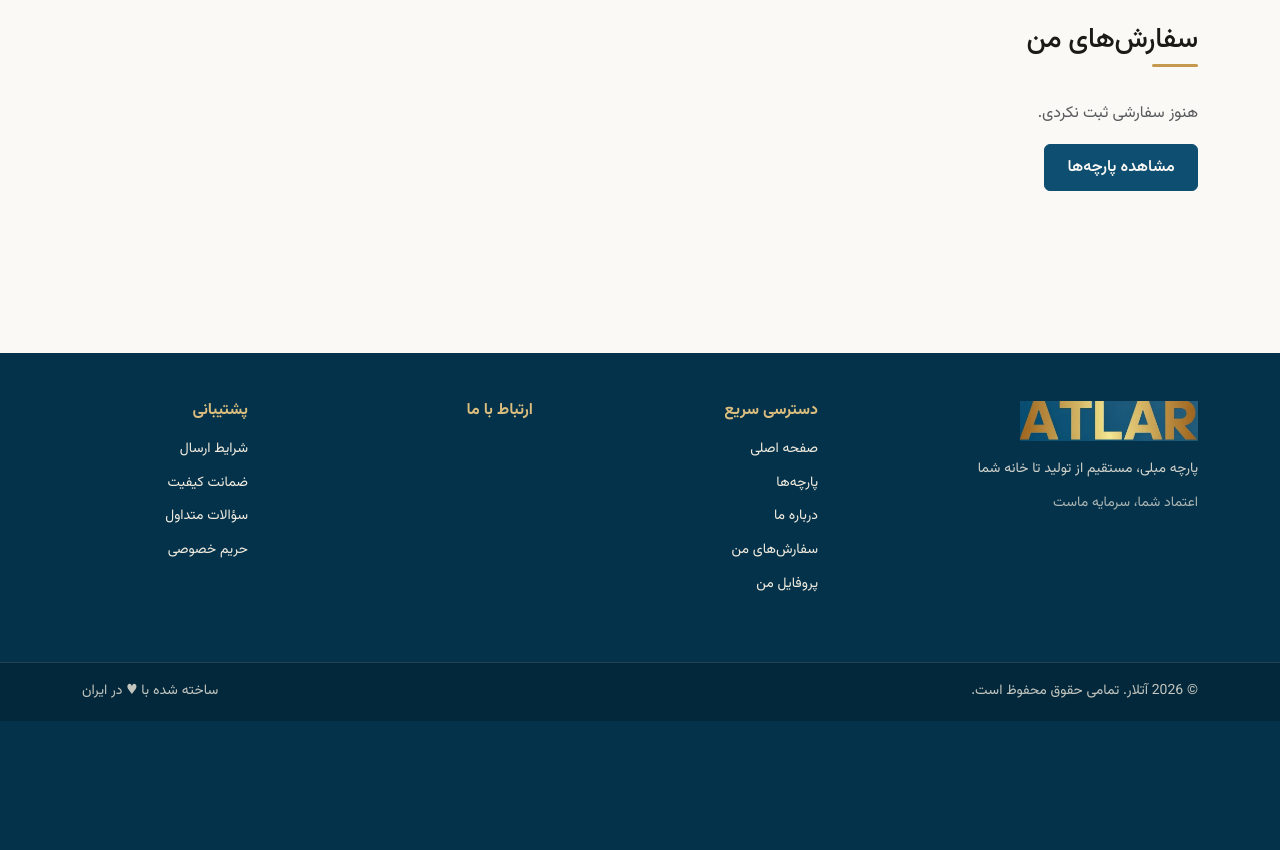
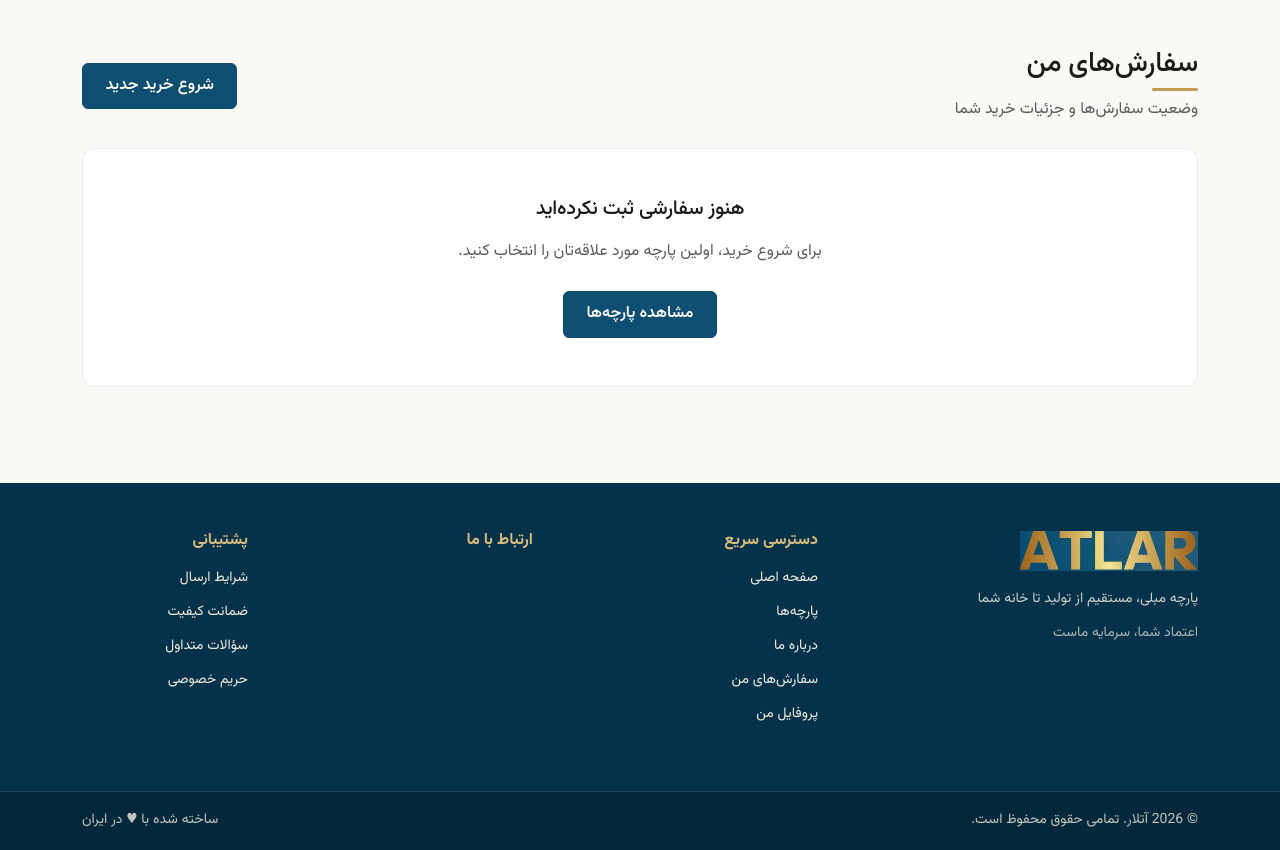
Before and after one commit to mmalizadgan/atlar, a Django app: page /orders/history/ in a window 1280 px wide. Shown: the part 79-929 px from the top of the page. Before the commit the page ends 800 px from the top, so only its background shows below. Run offline with Django 5.2, Linux system fonts and the light colour scheme; the visitor is signed in with stand-in values (Sample User, id 1); data comes from the database, SQL or seed files in the repository; data that the repository does not hold is empty; some libraries are stand-ins or nearby versions.

Commit message:
اصلاح نام و نام خانوادگی و صفحه سفارشاااات من history

```diff
--- a/orders/templates/orders/order_history.html
+++ b/orders/templates/orders/order_history.html
@@ -1,14 +1,47 @@
 {% extends "base.html" %}
+{% load price_filters %}
 {% block title %}سفارش‌های من | {{ site_settings.site_name }}{% endblock %}
 {% block content %}
-<div class="container py-4">
-  <h1 class="section-title h3">سفارش‌های من</h1>
+<div class="container py-5">
+  <div class="d-flex justify-content-between align-items-center flex-wrap gap-3 mb-4">
+    <div>
+      <h1 class="section-title h3 mb-1">سفارش‌های من</h1>
+      <p class="text-muted mb-0">وضعیت سفارش‌ها و جزئیات خرید شما</p>
+    </div>
+    <a href="{% url 'products:fabric_list' %}" class="btn btn-navy">شروع خرید جدید</a>
+  </div>
+
   {% if orders %}
-    <div class="table-responsive">
-      <table class="table align-middle">
+    <div class="row g-3 mb-4">
+      <div class="col-md-4">
+        <div class="fabric-card p-3 h-100">
+          <div class="text-muted small">تعداد سفارش‌ها</div>
+          <div class="fw-bold fs-4">{{ orders|length }}</div>
+        </div>
+      </div>
+      <div class="col-md-4">
+        <div class="fabric-card p-3 h-100">
+          <div class="text-muted small">آخرین سفارش</div>
+          <div class="fw-bold fs-5">{{ orders.0.created_at|date:"Y/m/d" }}</div>
+        </div>
+      </div>
+      <div class="col-md-4">
+        <div class="fabric-card p-3 h-100">
+          <div class="text-muted small">جمع کل</div>
+          <div class="fw-bold fs-5">{{ orders.0.total|default:0|floatformat:0 }} تومان</div>
+        </div>
+      </div>
+    </div>
+
+    <div class="table-responsive fabric-card">
+      <table class="table align-middle mb-0">
         <thead>
           <tr class="text-muted small">
-            <th>شماره سفارش</th><th>تاریخ</th><th>وضعیت</th><th>مبلغ</th><th></th>
+            <th>شماره سفارش</th>
+            <th>تاریخ</th>
+            <th>وضعیت</th>
+            <th>مبلغ</th>
+            <th class="text-center">جزئیات</th>
           </tr>
         </thead>
         <tbody>
@@ -18,15 +51,18 @@
               <td>{{ order.created_at|date:"Y/m/d H:i" }}</td>
               <td><span class="badge bg-light text-dark border">{{ order.get_status_display }}</span></td>
               <td>{{ order.total|floatformat:0 }} تومان</td>
-              <td><a href="{% url 'orders:detail' order.order_number %}" class="btn btn-sm btn-outline-navy">جزئیات</a></td>
+              <td class="text-center"><a href="{% url 'orders:detail' order.order_number %}" class="btn btn-sm btn-outline-navy">جزئیات</a></td>
             </tr>
           {% endfor %}
         </tbody>
       </table>
     </div>
   {% else %}
-    <p class="text-muted">هنوز سفارشی ثبت نکردی.</p>
-    <a href="{% url 'products:fabric_list' %}" class="btn btn-navy">مشاهده پارچه‌ها</a>
+    <div class="fabric-card p-5 text-center">
+      <h2 class="h5 mb-3">هنوز سفارشی ثبت نکرده‌اید</h2>
+      <p class="text-muted mb-4">برای شروع خرید، اولین پارچه مورد علاقه‌تان را انتخاب کنید.</p>
+      <a href="{% url 'products:fabric_list' %}" class="btn btn-navy">مشاهده پارچه‌ها</a>
+    </div>
   {% endif %}
 </div>
 {% endblock %}
```
Also changed, not shown: accounts/forms.py (+10 -4 lines), accounts/templates/accounts/profile.html (+46 -17 lines), accounts/views.py (+13 -7 lines), orders/migrations/0002_order_email_alter_order_postal_code.py (added), products/migrations/0002_remove_fabric_is_fire_retardant.py (added).
